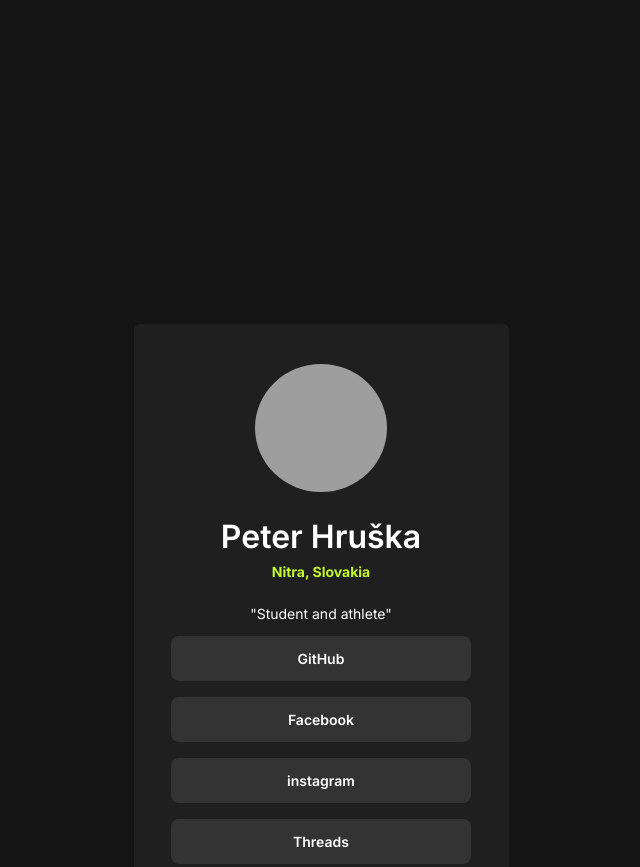
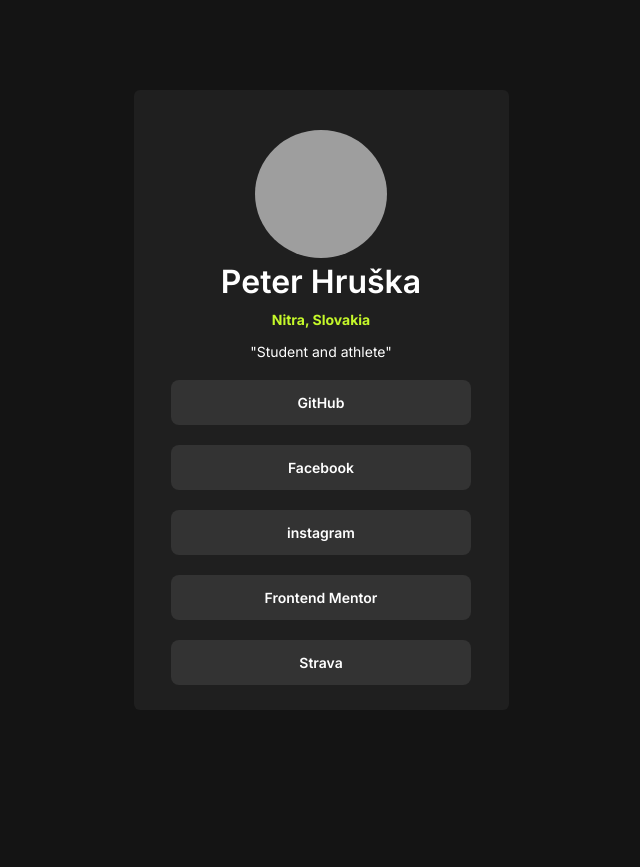
Before and after one commit to Niick25/Social-link-profile-card, a plain HTML site: page index.html in a window 1280 px wide. Shown: the top 867 px of the page, without its empty margins (319-959 px from the left). After the commit the page ends 800 px from the top, so only its background shows below. Drawn offline with Linux system fonts and the light colour scheme; grey boxes are pictures that could not be loaded.

Commit message:
3.commit

```diff
--- a/index.html
+++ b/index.html
@@ -15,7 +15,7 @@
     <button class="btn" onclick="window.open('https://github.com/Niick25', '_blank')" >GitHub</button>
     <button class="btn" onclick="window.open('https://www.facebook.com/peter.hruska.94849?locale=sk_SK', '_blank')">Facebook</button>
     <button class="btn" onclick="window.open('https://www.instagram.com/peter.hruska_25/', '_blank')" >instagram</button>
-    <button class="btn" onclick="window.open('https://www.threads.net/@peter.hruska_25', '_blank')" >Threads</button>
+    <button class="btn" onclick="window.open('https://www.frontendmentor.io/profile/Niick25', '_blank')" >Frontend Mentor</button>
     <button class="btn" onclick="window.open('https://www.strava.com/athletes/112340802')" >Strava</button>
   </div>
 </body>
--- a/style.css
+++ b/style.css
@@ -1,18 +1,24 @@
  @import url('https://fonts.googleapis.com/css2?family=Inter:wght@400;600;700&display=swap');
+
+ *{
+    margin: 0;
+ }
 
 body{
     background:hsl(0, 0%, 8%) ;
     text-align: center;
     font-family: "inter";
+    display: flex;
+    justify-content: center;
+    align-items: center;
+    min-height: 100vh;
+
 }
 .card{
     background: hsl(0, 0%, 12%);
     border-radius: 6px;
-    display: inline-block;
     height: 620px;
     width: 375px;
-    margin-top: 25%;
-    margin-bottom: 25%;
 }
 
 .img{
@@ -30,18 +36,19 @@
 .name{
     font-family: "inter";
     font-weight: 600;
-    margin-bottom: -5px;
+    margin-bottom: 10px;
 }
 
 .me{
     font-weight: 400;
     font-size: 14px;
+    margin-bottom: 20px;
 }
 
 .place{
     color: hsl(75, 94%, 57%);
     font-size: 14px;
-    margin-bottom: 25px;
+    margin-bottom: 15px;
 }
 
 .btn{
@@ -52,7 +59,7 @@
     padding: 14px 20px;
     width: 300px;
     border-radius: 8px;
-    margin-bottom: 16px;
+    margin-bottom: 20px;
     border: none;
     transition: transform 500ms;
 }
```
